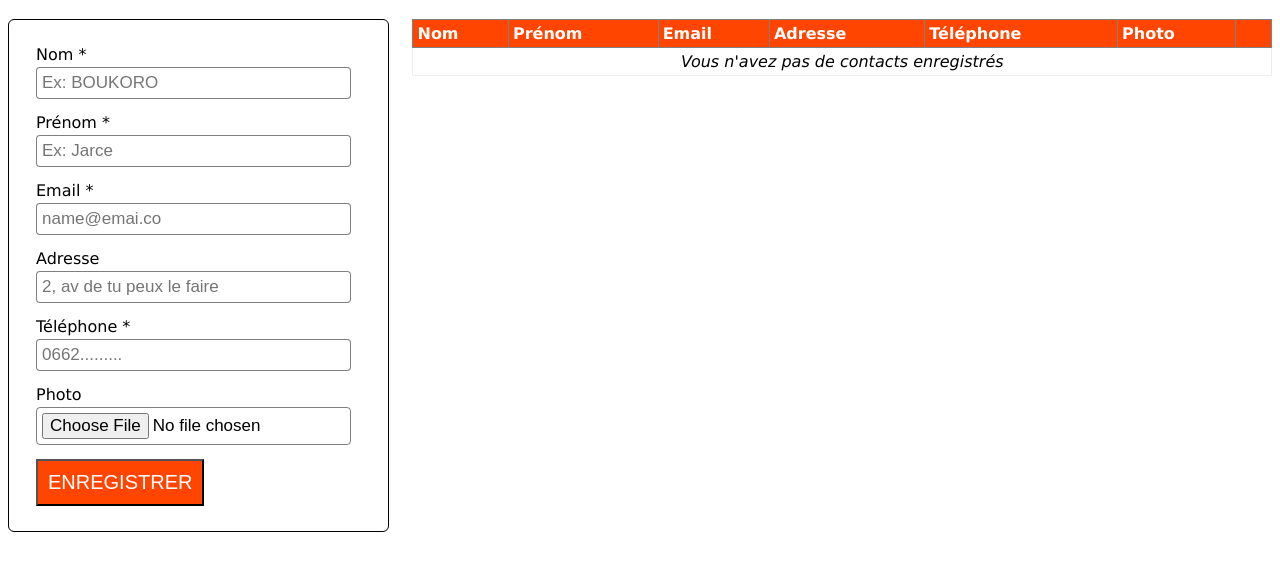
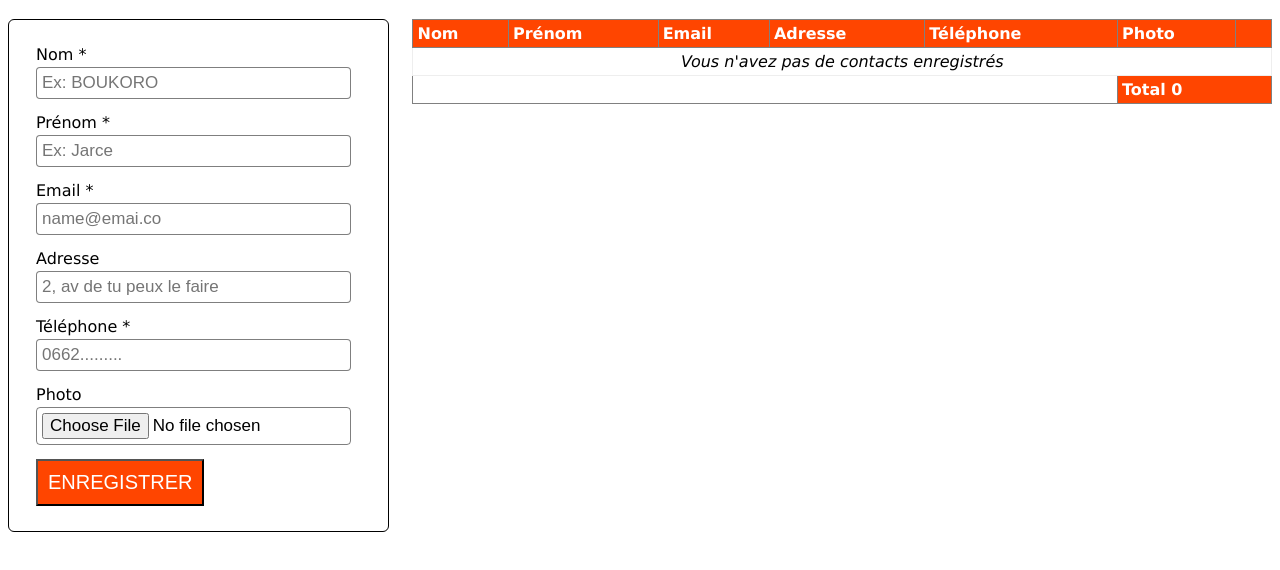
Before and after one commit to j2frise/hetic-w1p2022-bjarce-g1-projet3, a plain HTML site: page index.html in a window 1280 px wide. Shown: the part 62-632 px from the top of the page. Drawn offline with Linux system fonts and the light colour scheme.

Commit message:
the last commit

```diff
--- a/css/tableau.css
+++ b/css/tableau.css
@@ -84,3 +84,8 @@ tr th {
     margin: auto;
     text-align: center;
 }
+
+tfoot #total {
+    background-color: orangered;
+    color:white;
+}
--- a/index.html
+++ b/index.html
@@ -65,6 +65,14 @@
                     <td colspan="7"><i>Vous n'avez pas de contacts enregistrés</i></td>
                 </tr>
             </tbody>
+            <tfoot>
+                <tr>
+                    <th colspan="5"></th>
+                    <th colspan="2" id="total">
+                        Total 0
+                    </th>
+                </tr>
+            </tfoot>
         </table>
     </div>
     <script type="text/javascript" src="js/tableau.js"></script>
--- a/js/tableau.js
+++ b/js/tableau.js
@@ -10,10 +10,11 @@ String.prototype.toUcWords = function() {
         function(s){
           return s.toUpperCase();
       });
-  };
+};
 
 var liste = document.querySelector('tbody');
 var annuaire;
+var total = 0;
 annuaire = new Array();
 
 function addDetail()
@@ -57,6 +58,8 @@ function addDetail()
         contact.photo           = photo;
         annuaire.push(contact);
         showListe();
+        total++;
+        document.getElementById('total').innerHTML="Total "+ total;
         document.getElementById('nom').value="";
         document.getElementById('prenom').value="";
         document.getElementById('email').value="";
```
